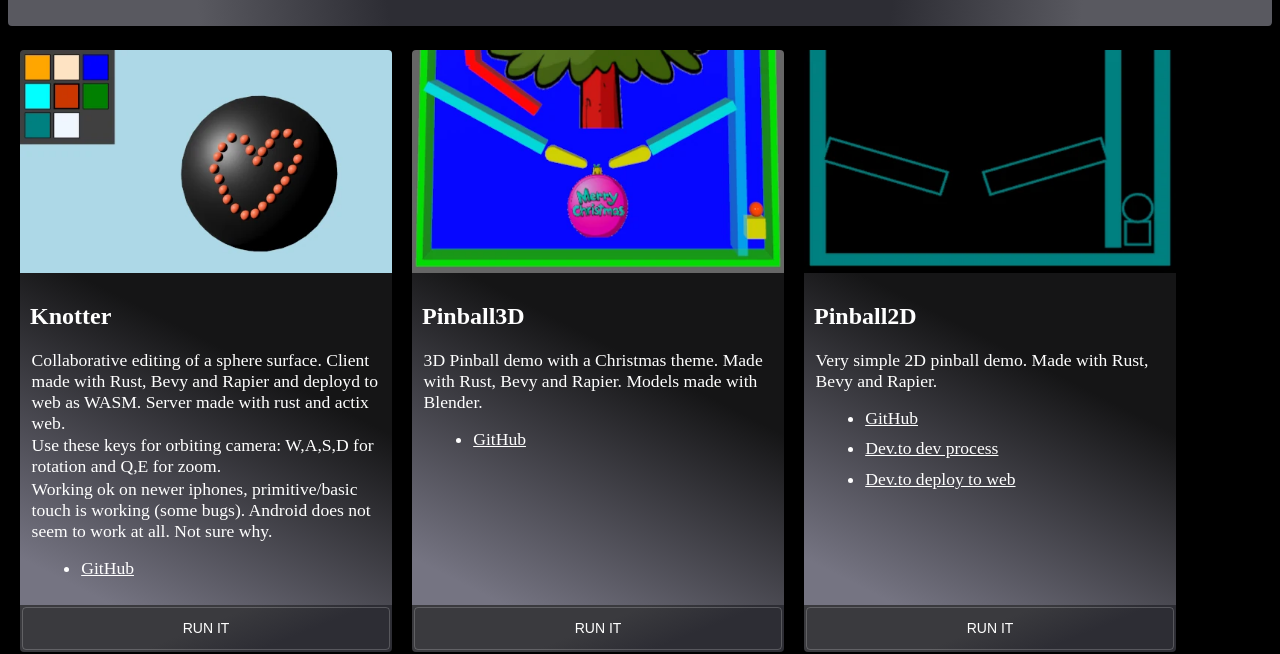
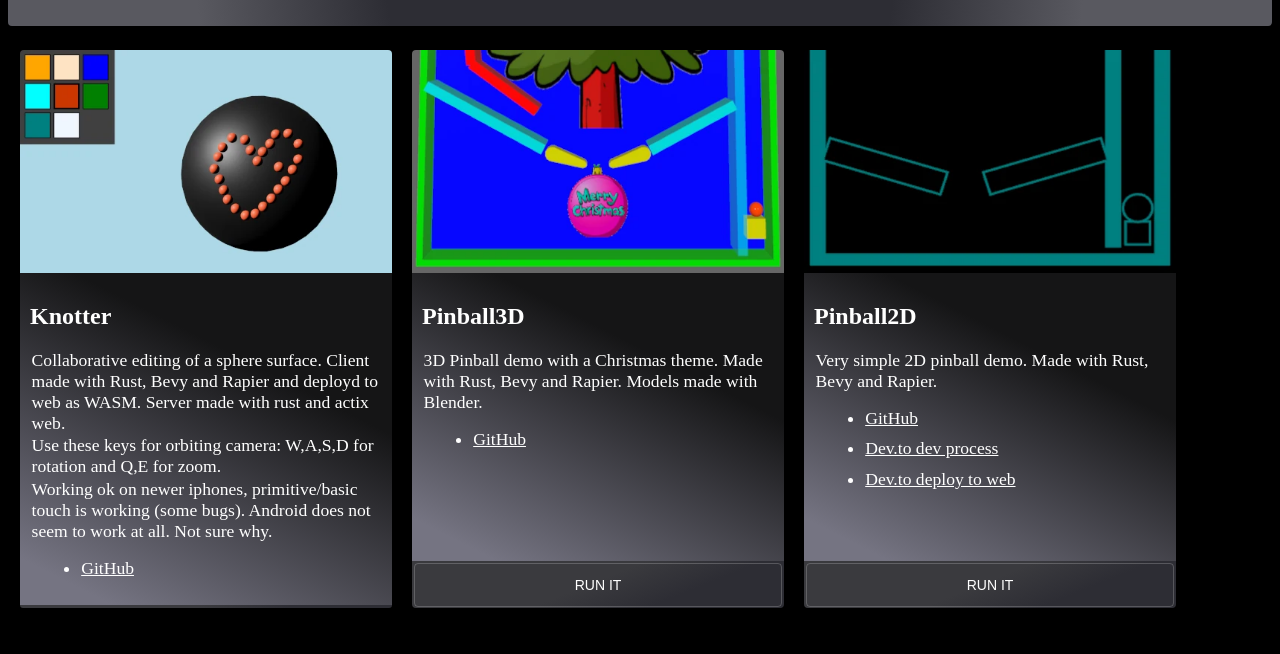
Before and after one commit to gunstein/mypage_server, a plain HTML site: page gunstein_vatnar_no/index.html in a window 1280 px wide. Shown: the part 86-740 px from the top of the page. Drawn offline with Linux system fonts and the light colour scheme.

Commit message:
remove run button for knotter

```diff
--- a/gunstein_vatnar_no/index.html
+++ b/gunstein_vatnar_no/index.html
@@ -33,7 +33,7 @@
                 </ul>
             </div>
             <div class="item__button">
-                <button class="btn" onclick="location.href='https://knotter.vatnar.no/?globe=mifo64niwa'" type="button">Run IT</button>
+                <!--Demo is down right now-->
             </div>
         </div>
 
```
